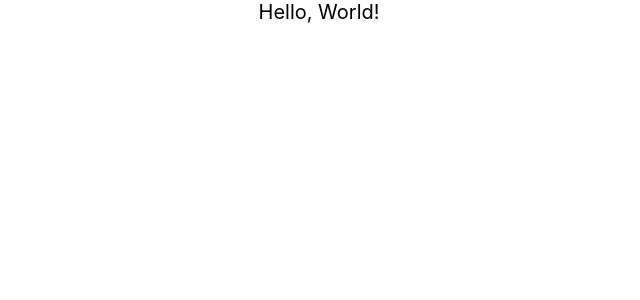
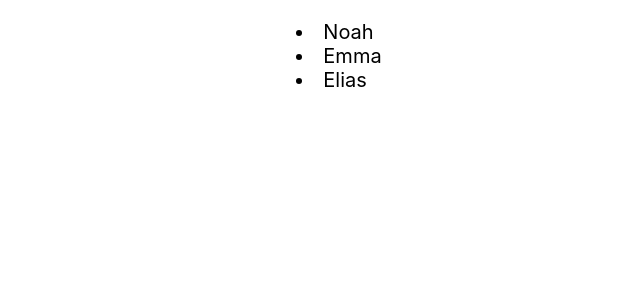
Before and after one commit to Suranadira/training, a React (Create React App) app in the folder react/001_course/: page / in a window 1280 px wide. Shown: the top 300 px of the page, without its empty margins (321-961 px from the left). Built offline with nearby package versions, Linux system fonts and the light colour scheme.

Commit message:
update 201911181459

```diff
--- a/react/001_course/src/001_module/004_lesson.js
+++ b/react/001_course/src/001_module/004_lesson.js
@@ -1,5 +1,5 @@
 import React from "react";
-import { Hello } from "./lesson003a";
+import Hello from "./003a_lesson";
 
 const HelloWorld = () => (
   <h1>
--- a/react/001_course/src/001_module/005_lesson.js
+++ b/react/001_course/src/001_module/005_lesson.js
@@ -1,5 +1,5 @@
 import React from "react";
-import { Hello } from "./lesson003a";
+import { Hello } from "./003a_lesson";
 
 const HelloWorld = () => (
   <>
--- a/react/001_course/src/001_module/011_lesson.js
+++ b/react/001_course/src/001_module/011_lesson.js
@@ -4,7 +4,7 @@ export default () => {
   let names = ["Noah", "Emma", "Elias"];
   return (
     <ul>
-      {names.map(function(name, index) {
+      {names.map((name, index) => {
         return <li key={index}>{name}</li>;
       })}
     </ul>
--- a/react/001_course/src/App.js
+++ b/react/001_course/src/App.js
@@ -1,5 +1,5 @@
 import React from "react";
 import "./App.css";
-import Lesson from "./001_module/001_lesson.js";
+import Lesson from "./001_module/011_lesson.js";
 
 export default () => <Lesson />;
```
